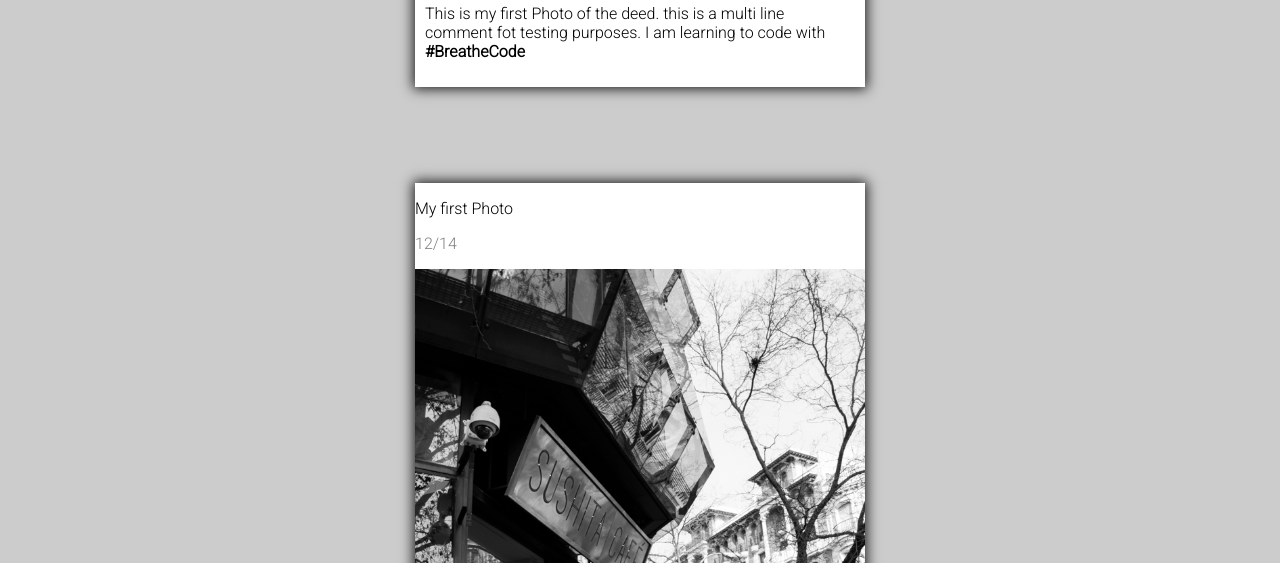
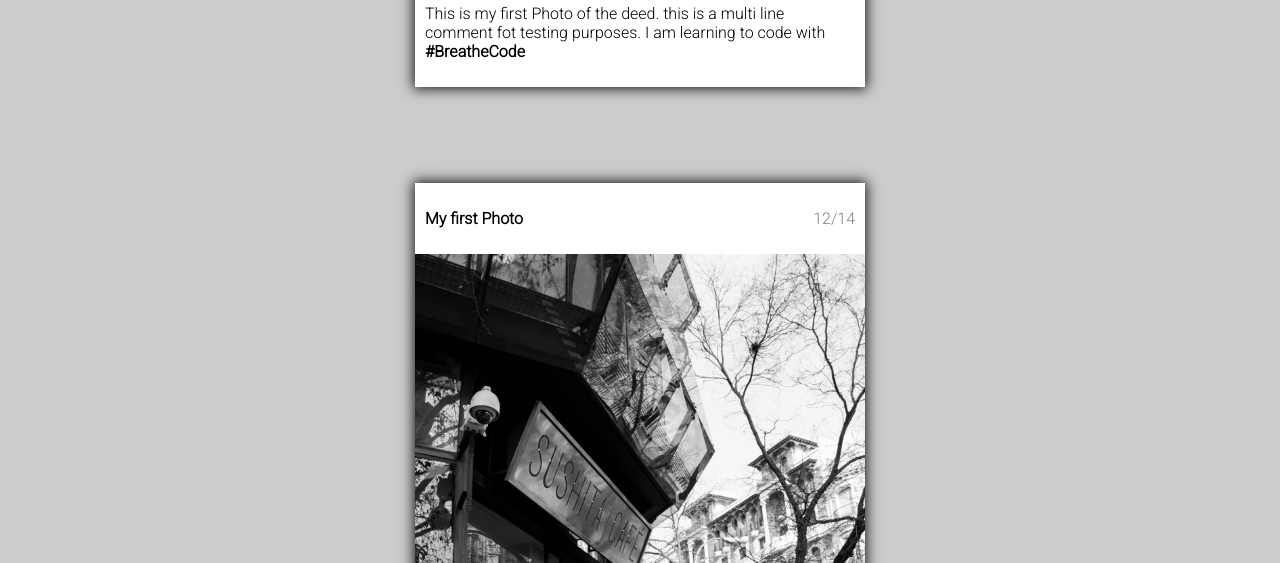
Before and after one commit to Janescobar92/instagramphotofeed, a plain HTML site: page index.html in a window 1280 px wide. Shown: the part 537-1100 px from the top of the page. Drawn offline with Linux system fonts and the light colour scheme.

Commit message:
fixing issues

```diff
--- a/index.html
+++ b/index.html
@@ -25,7 +25,7 @@
             </div>
         </section>
          <section class="content">
-            <div id="picture-title">
+            <div class="picture-title">
                 <p>My first Photo</p>
                 <p>12/14</p>
              </div>
```
